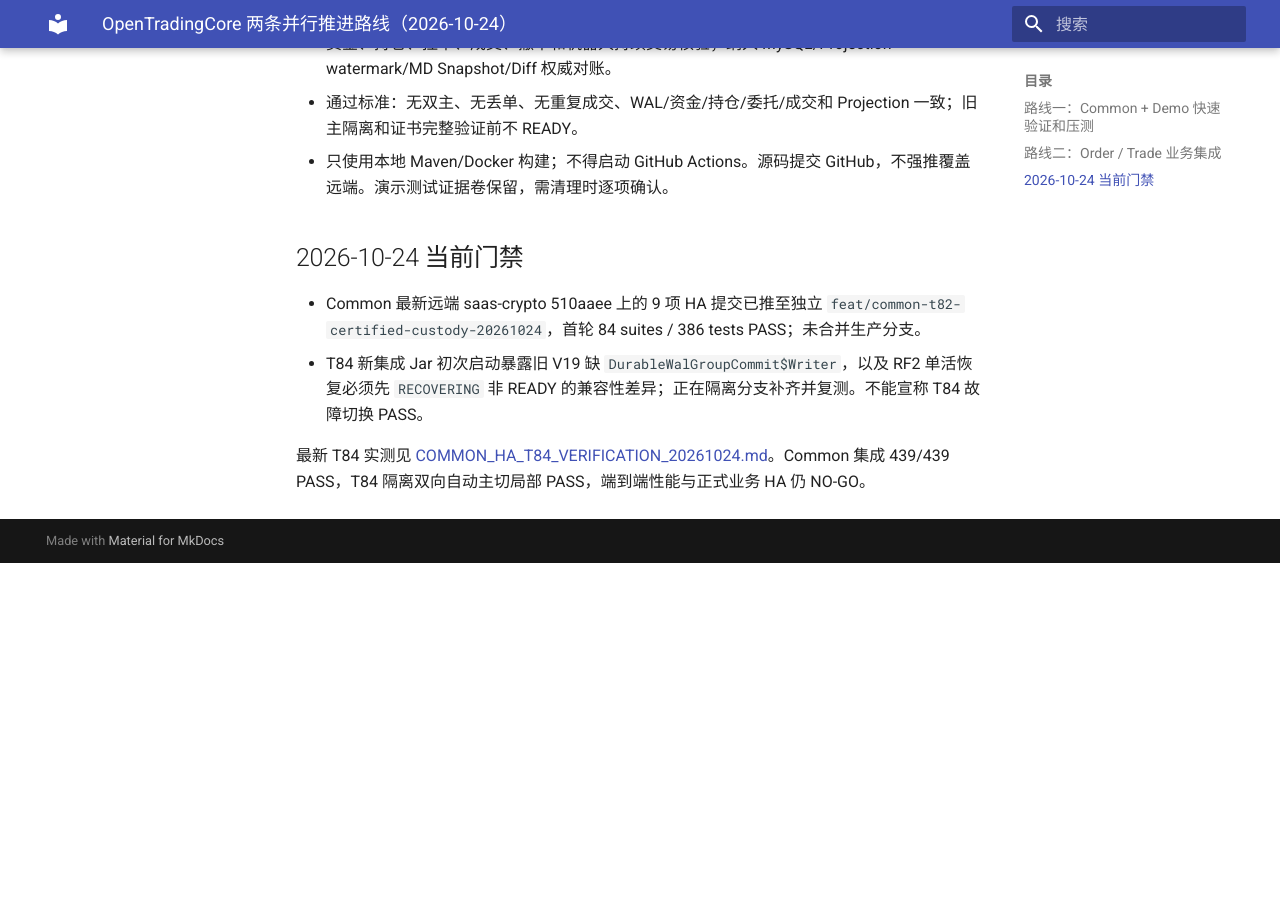
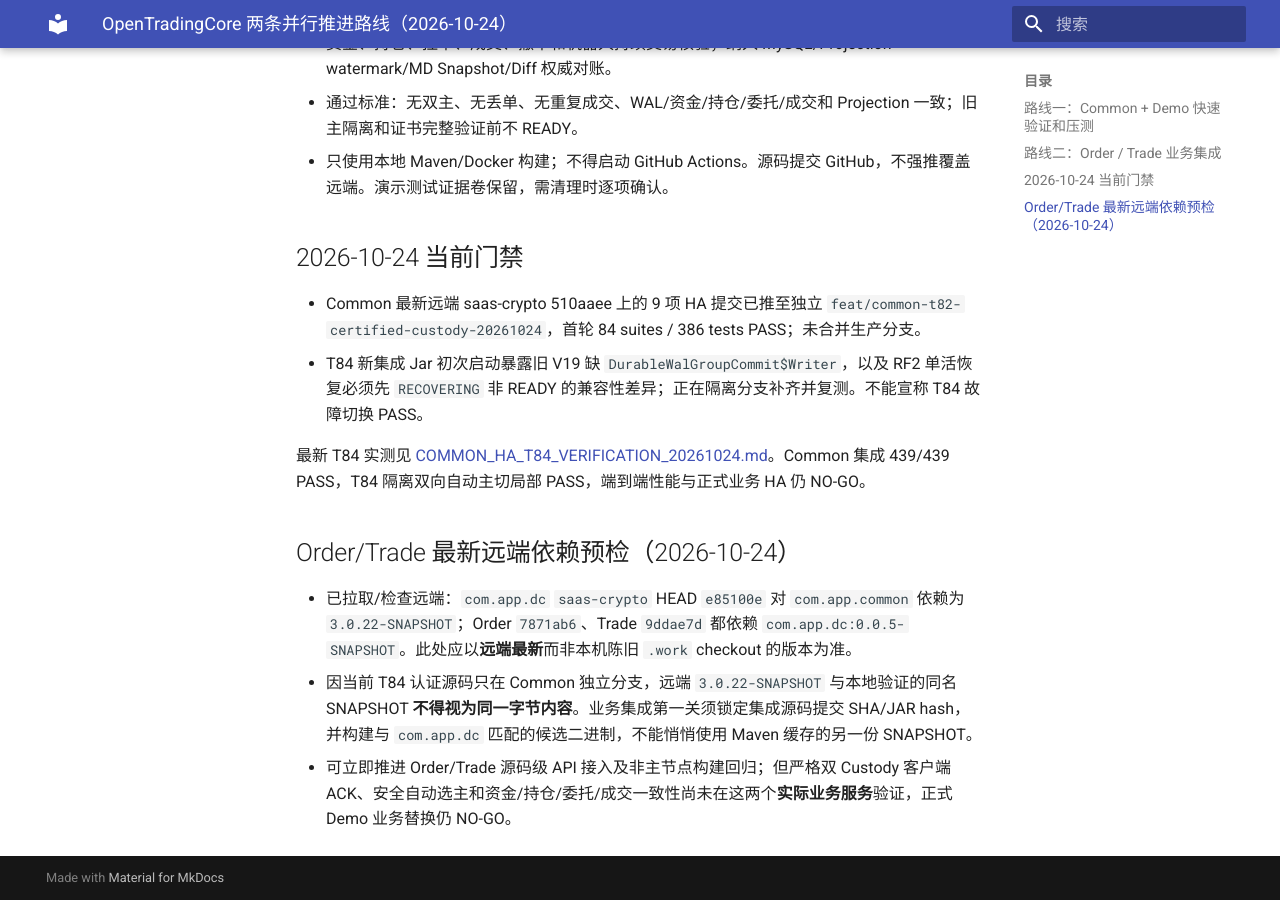
Before and after one commit to bliplink/dc-quant-deploy, an MkDocs documentation site: the page built from docs/HA_TWO_TRACK_VALIDATION_AND_INTEGRATION_20261024.md, in a window 1280 px wide and 900 px high, scrolled down 889 px. Built offline with MkDocs 1.6.1 and Material for MkDocs 9.7.7, drawn with Linux system fonts in a browser that asks for light colours; before the commit the page ends 1452 px from its top, so only the background shows below that.

Commit message:
docs(ha): map latest Order Trade dependency baseline and Common SHA gate [skip ci]

```diff
--- a/docs/HA_TWO_TRACK_VALIDATION_AND_INTEGRATION_20261024.md
+++ b/docs/HA_TWO_TRACK_VALIDATION_AND_INTEGRATION_20261024.md
@@ -19,3 +19,8 @@
 - T84 新集成 Jar 初次启动暴露旧 V19 缺 `DurableWalGroupCommit$Writer`，以及 RF2 单活恢复必须先 `RECOVERING` 非 READY 的兼容性差异；正在隔离分支补齐并复测。不能宣称 T84 故障切换 PASS。
 
 最新 T84 实测见 [COMMON_HA_T84_VERIFICATION_20261024.md](COMMON_HA_T84_VERIFICATION_20261024.md)。Common 集成 439/439 PASS，T84 隔离双向自动主切局部 PASS，端到端性能与正式业务 HA 仍 NO-GO。
+
+## Order/Trade 最新远端依赖预检（2026-10-24）
+- 已拉取/检查远端：`com.app.dc` `saas-crypto` HEAD `e85100e` 对 `com.app.common` 依赖为 `3.0.22-SNAPSHOT`；Order `7871ab6`、Trade `9ddae7d` 都依赖 `com.app.dc:0.0.5-SNAPSHOT`。此处应以**远端最新**而非本机陈旧 `.work` checkout 的版本为准。
+- 因当前 T84 认证源码只在 Common 独立分支，远端 `3.0.22-SNAPSHOT` 与本地验证的同名 SNAPSHOT **不得视为同一字节内容**。业务集成第一关须锁定集成源码提交 SHA/JAR hash，并构建与 `com.app.dc` 匹配的候选二进制，不能悄悄使用 Maven 缓存的另一份 SNAPSHOT。
+- 可立即推进 Order/Trade 源码级 API 接入及非主节点构建回归；但严格双 Custody 客户端 ACK、安全自动选主和资金/持仓/委托/成交一致性尚未在这两个**实际业务服务**验证，正式 Demo 业务替换仍 NO-GO。
```
